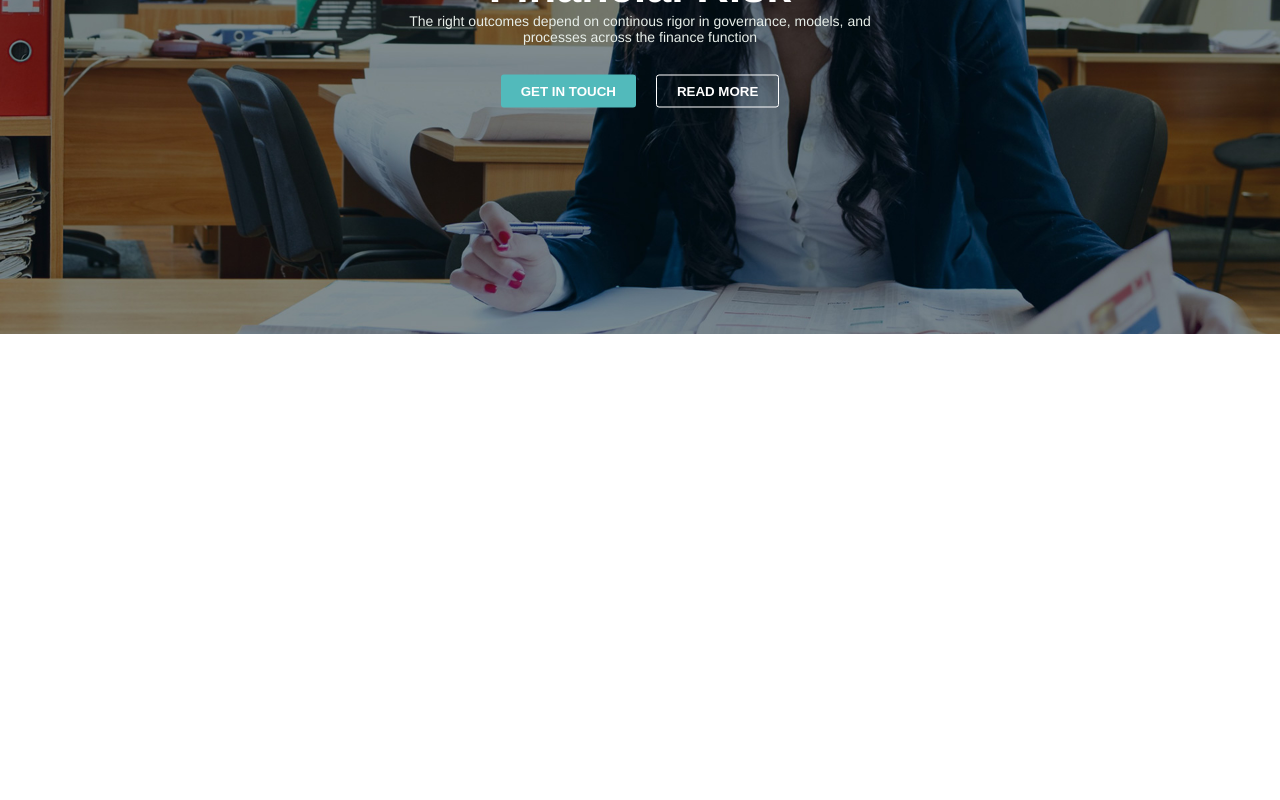
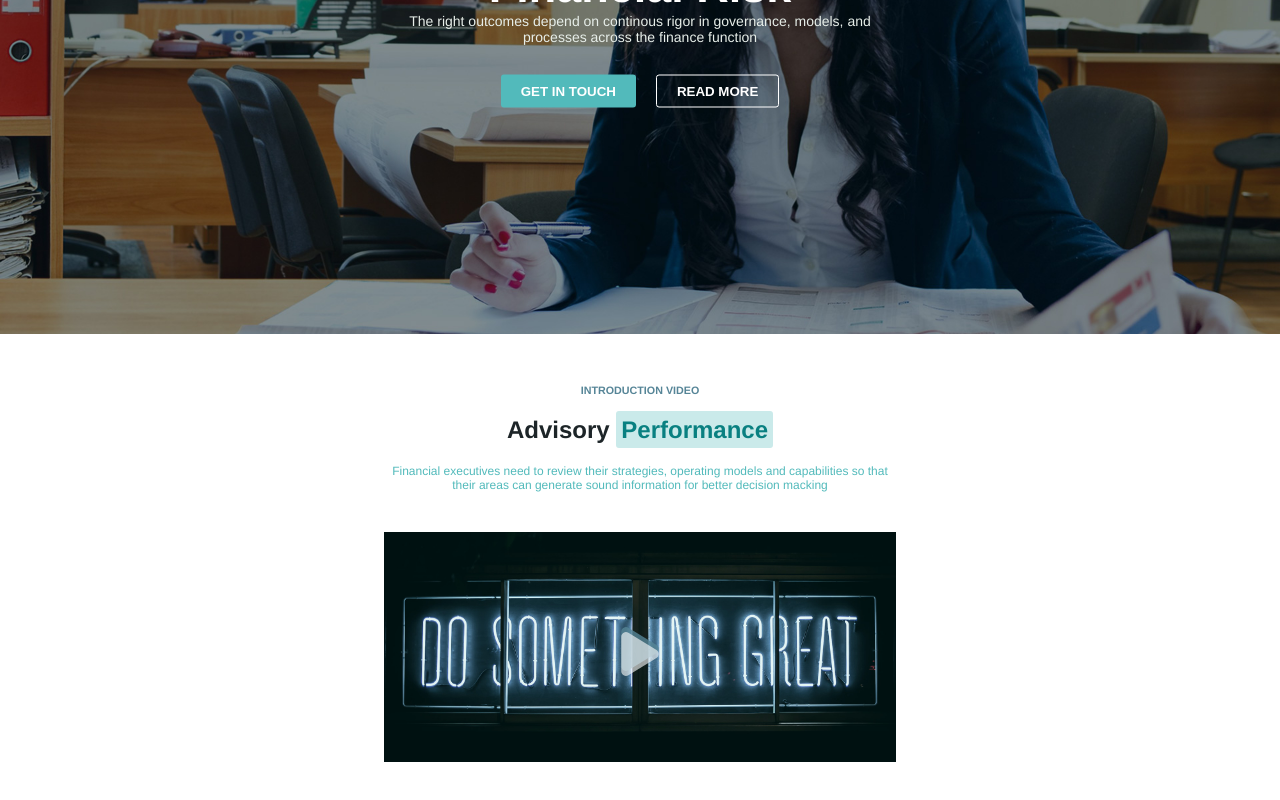
Before and after one commit to SimoCosz/proj-html-vuejs, a Vue app: page / in a window 1280 px wide. Shown: the part 304-1104 px from the top of the page. Before the commit the page ends 800 px from the top, so only its background shows below. Built offline with nearby package versions, Linux system fonts and the light colour scheme; a small style sheet from the web is missing.

Commit message:
completato IntroductionComponent

```diff
--- a/src/App.vue
+++ b/src/App.vue
@@ -9,7 +9,7 @@
     <JumboComponent />
 
     <!-- Video Section -->
-
+    <IntroductionComponent />
     <!-- Number Data section -->
 
     <!-- Works Section -->
@@ -31,12 +31,15 @@
 <script>
 import HeaderComponent from './components/HeaderComponent.vue'
 import JumboComponent from './components/JumboComponent.vue'
+import IntroductionComponent from './components/IntroductionComponent.vue'
 
 export default {
   name: 'App',
   components: {
     HeaderComponent,
     JumboComponent,
+    IntroductionComponent,
+
   }
 }
 </script>
--- /dev/null
+++ b/src/components/IntroductionComponent.vue
@@ -0,0 +1,91 @@
+<template>
+  <div class="container">
+    <h6 class="section-title"> {{sectionTitle}} </h6>
+    <h2 class="title">Advisory <span>Performance</span> </h2>
+    <p class="description">{{description}}</p>
+    <figure class="video">
+      <img :src="video" alt="">
+      <font-awesome-icon class="shadow-play" icon="fa-solid fa-play" />
+      <font-awesome-icon class="main-play" icon="fa-solid fa-play" />
+    </figure>
+  </div>
+</template>
+
+<script>
+export default {
+  name: 'IntrodutionComponent',
+
+  data(){
+    return{
+      sectionTitle: 'Introduction video',
+      description: 'Financial executives need to review their strategies, operating models and capabilities so that their areas can generate sound information for better decision macking',
+      video: require('../assets/img/video-1.jpg')
+
+    }
+  }
+}
+</script>
+
+<style lang="scss" scoped>
+@import '../assets/scss/_variabili.scss';
+
+.container{
+  margin: 50px auto;
+  text-align: center;
+  display: flex;
+  flex-direction: column;
+  align-items: center;
+
+  .section-title{
+    text-transform: uppercase;
+    color: $smaltBlue;
+    margin-bottom: 20px;
+  }
+
+  .title{
+    color: $shark;
+    margin-bottom: 20px;
+
+
+    span{
+      color: $surfieGreen;
+      background-color: rgba($fountainBlue, 0.3);
+      padding: 5px;
+      border-radius: 3px;
+    }
+  }
+
+  .description{
+    width: 50%;
+    color: $fountainBlue;
+    font-size: 12px;
+    margin: 0 auto;
+    margin-bottom: 40px;
+  }
+
+  .video{
+    width: 50%;
+    position: relative;
+
+    .shadow-play{
+      position: absolute;
+      top: 50%;
+      left: 50%;
+      transform: translate(-50%, -50%);
+      font-size: 50px;
+      color: rgba($smaltBlue, 0.8);
+      cursor: pointer;
+    }
+
+    .main-play{
+      position: absolute;
+      top: 52%;
+      left: 50%;
+      transform: translate(-50%, -50%);
+      font-size: 50px;
+      color: rgba(white, 0.6);
+      cursor: pointer;
+    }
+  }
+}
+</style>
--- a/src/main.js
+++ b/src/main.js
@@ -17,6 +17,8 @@ import { faFacebookF } from '@fortawesome/free-brands-svg-icons'
 import { faTwitter } from '@fortawesome/free-brands-svg-icons'
 import { faLinkedinIn } from '@fortawesome/free-brands-svg-icons'
 import { faUser } from '@fortawesome/free-regular-svg-icons'
+import { faPlay } from '@fortawesome/free-solid-svg-icons'
+
 
 
 
@@ -25,7 +27,9 @@ import { faUser } from '@fortawesome/free-regular-svg-icons'
 import { FontAwesomeIcon } from '@fortawesome/vue-fontawesome'
 
 
-library.add(faClock, faPhone, faEnvelope, faUser, faFacebookF, faTwitter, faLinkedinIn)
+library.add(faClock, faPhone, faEnvelope, faUser,
+            faFacebookF, faTwitter, faLinkedinIn,
+            faPlay, )
 
 
 Vue.component('font-awesome-icon', FontAwesomeIcon)
```
